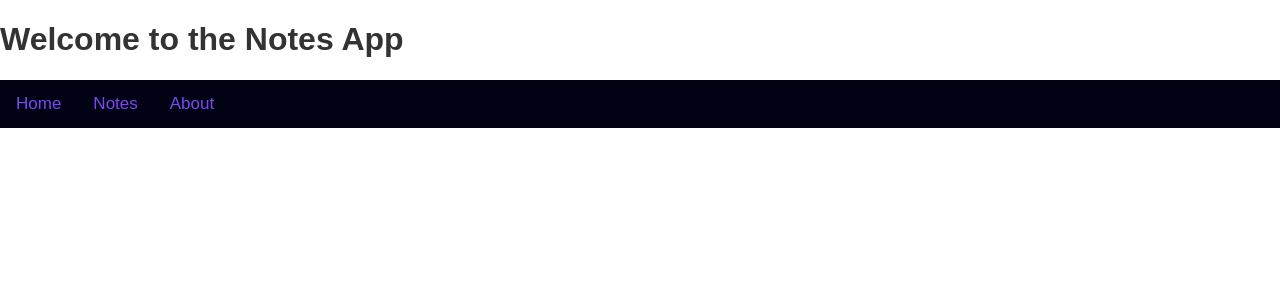
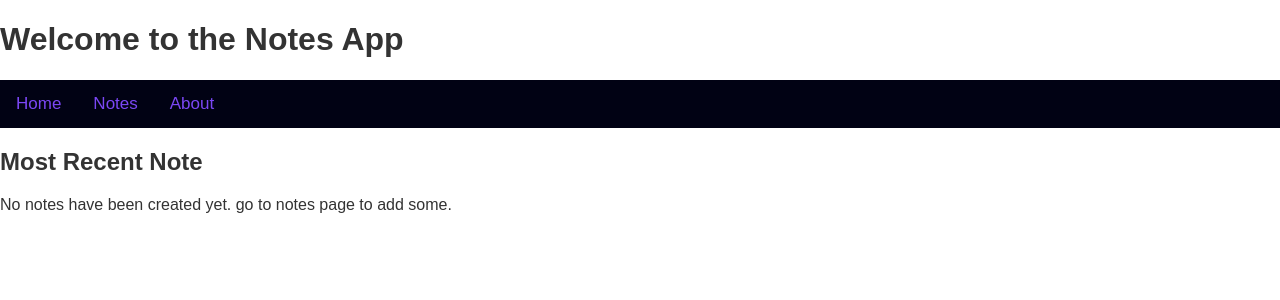
Before and after one commit to Esmith935/Notes-web-app, a Flask app: template templates/home.html in a window 1280 px wide. Shown: the top 300 px of the page. Run offline with Flask 3, Linux system fonts and the light colour scheme; the template is opened without the code that fills it, so the values that code supplies are empty.

Commit message:
Now displays the most recents notes(with the uploaded image if local

```diff
--- a/app.py
+++ b/app.py
@@ -1,3 +1,4 @@
+from select import select
 from flask import Flask, render_template, request, redirect, url_for, session, flash
 import sqlite3
 import os
@@ -38,8 +39,11 @@ def init_db():
 
 @app.route('/')
 def home():
+    # Fetch the most recent note to display on home page
+    with sqlite3.connect(DATABASE) as conn:
+        recent_note = conn.execute('SELECT * FROM notes ORDER BY date DESC LIMIT 1').fetchone()
 
-    return render_template("home.html")
+    return render_template("home.html", recent_note=recent_note)
 
 # -- Route: About
 
--- a/templates/about.html
+++ b/templates/about.html
@@ -22,7 +22,5 @@
     <p> Authors: Toby Anderson, Eliot smith</p>
 
 
-
-
 </body>
 </html>
--- a/templates/home.html
+++ b/templates/home.html
@@ -17,10 +17,19 @@
 
     </nav>
 
+    <h2> Most Recent Note</h2>
+        {% if recent_note %}
+        <div class="container">
+            <h1> {{ recent_note[1] }}</h1>
+            <hr>
+            <p> {{ recent_note[2] }} </p>
+            <hr>
+            <p>Created: {{ recent_note[3] }}</p>
+        </div>
+    {% else %}
+        <p>No notes have been created yet. go to notes page to add some.</p>
+    {% endif %}
 
 
 </body>
-
-
-
 </html>
```
